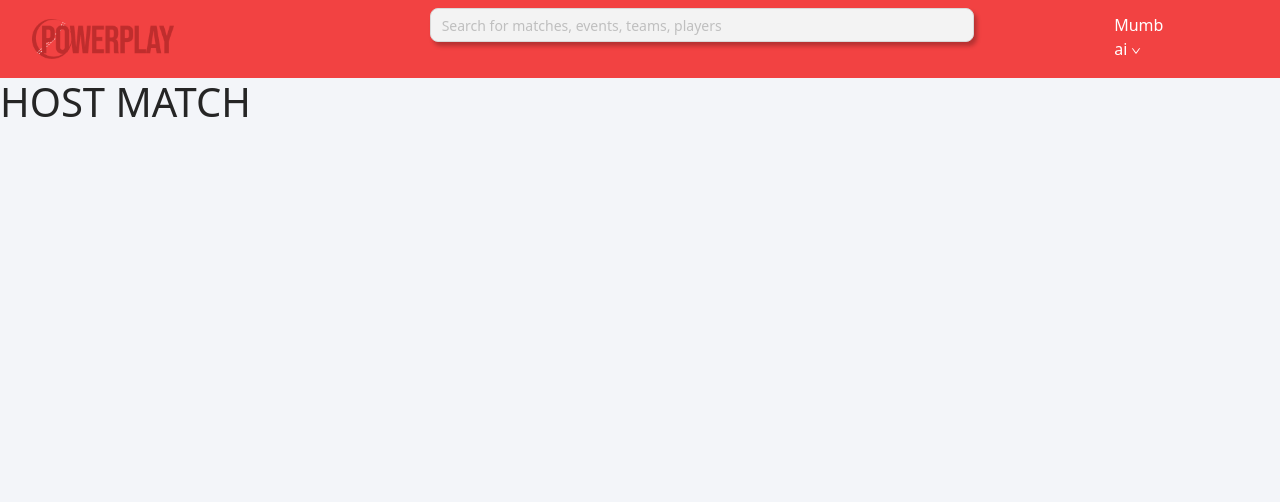
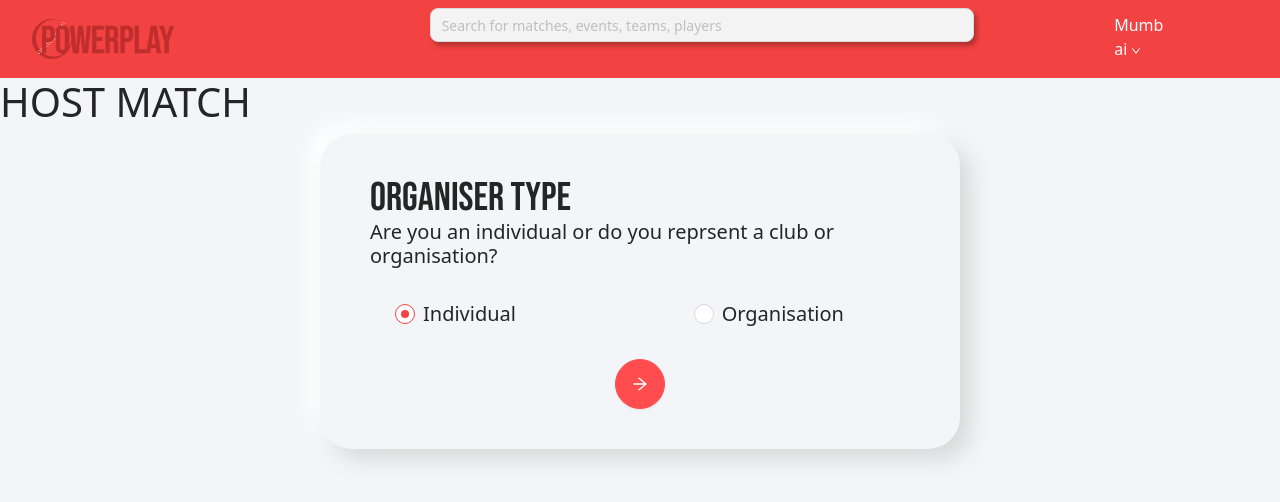
Before and after one commit to HNGP/powerplay, a React (Create React App) app: page /hostMatch in a window 1280 px wide. Shown: the top 502 px of the page. Built offline with nearby package versions, Linux system fonts and the light colour scheme.

Commit message:
host match cards

```diff
--- /dev/null
+++ b/src/components/HostmatchCard/matchCard.js
@@ -0,0 +1,22 @@
+import React from "react";
+import "./style.css";
+import { Button, Input } from "antd";
+import { ArrowRightOutlined } from "@ant-design/icons";
+
+const MatchnameCard = () => {
+  return (
+    <div className="host-match-card">
+      <h1>Match Name</h1>
+      <h5>Give your match a name, or just the team versus</h5>
+      <Input className="hostinput"></Input>
+      <Button
+        type="primary"
+        shape="circle"
+        icon={<ArrowRightOutlined />}
+        danger
+      ></Button>
+    </div>
+  );
+};
+
+export default MatchnameCard;
--- /dev/null
+++ b/src/components/HostmatchCard/organisertypeCard.js
@@ -0,0 +1,43 @@
+import React from "react";
+import { Button, Radio } from "antd";
+import { ArrowRightOutlined } from "@ant-design/icons";
+import { useState } from "react";
+
+const OrganisertypeCard = () => {
+  const [value, setValue] = useState(1);
+
+  const onChange = (e) => {
+    console.log("radio checked", e.target.value);
+    setValue(e.target.value);
+  };
+  return (
+    <div className="host-match-card">
+      <h1>Organiser type</h1>
+      <h5>Are you an individual or do you reprsent a club or organisation?</h5>
+      <Radio.Group
+        size="large"
+        onChange={onChange}
+        value={value}
+        style={{
+          marginTop: 15,
+          paddingRight: 60,
+          paddingLeft: 35,
+          marginBottom: 30,
+          display: "flex",
+          justifyContent: "space-between",
+        }}
+      >
+        <Radio value={1}>Individual</Radio>
+        <Radio value={2}>Organisation</Radio>
+      </Radio.Group>
+      <Button
+        type="primary"
+        shape="circle"
+        icon={<ArrowRightOutlined />}
+        danger
+      ></Button>
+    </div>
+  );
+};
+
+export default OrganisertypeCard;
--- /dev/null
+++ b/src/components/HostmatchCard/sportsCard.js
@@ -0,0 +1,22 @@
+import React from "react";
+import "./style.css";
+import { Button, Input } from "antd";
+import { ArrowRightOutlined } from "@ant-design/icons";
+
+const SportsnameCard = () => {
+  return (
+    <div className="host-match-card">
+      <h1>Sport</h1>
+      <h5>Which sport will be played in this match ?</h5>
+      <Input className="hostinput"></Input>
+      <Button
+        type="primary"
+        shape="circle"
+        icon={<ArrowRightOutlined />}
+        danger
+      ></Button>
+    </div>
+  );
+};
+
+export default SportsnameCard;
--- /dev/null
+++ b/src/components/HostmatchCard/style.css
@@ -0,0 +1,59 @@
+@import url("https://fonts.googleapis.com/css2?family=Bebas+Neue&family=Montserrat:ital,wght@1,500&display=swap");
+.host-match-card {
+  display: flex;
+  flex-direction: column;
+  margin: auto;
+  width: 50%;
+  border-radius: 2rem;
+  box-shadow: 11px 11px 22px #d9d9d9, -11px -11px 22px #ffffff;
+  padding: 40px;
+}
+
+.hostinput {
+  border-radius: 8px;
+  width: 90%;
+  height: 40px;
+  background: #f3f3f3;
+  border: 1.5px solid #d34f4f;
+  box-sizing: border-box;
+  border-radius: 10px;
+  margin-bottom: 30px;
+  margin-left: 10px;
+  margin-top: 10px;
+  /* width: 50vm; */
+}
+.host-match-card > h1 {
+  margin-left: 10px;
+  font-family: "Bebas Neue";
+}
+.host-match-card > h5 {
+  margin-bottom: 15px;
+  margin-top: -10px;
+  margin-left: 10px;
+  font-weight: 400;
+}
+.host-match-card > button {
+  margin: 10px;
+  width: 50px;
+  height: 50px;
+  margin: auto;
+  border-radius: 100px;
+}
+
+.ant-radio-inner,
+.ant-radio-input {
+  width: 20px;
+  height: 20px;
+}
+.ant-radio-checked .ant-radio-inner {
+  border-color: #f24242 !important ;
+}
+
+.ant-radio-checked .ant-radio-inner:after {
+  background-color: #f24242;
+}
+
+span.ant-radio + * {
+  font-size: 20px;
+  font-weight: 400;
+}
--- a/src/pages/HostMatch/index.js
+++ b/src/pages/HostMatch/index.js
@@ -1,10 +1,17 @@
 import React, { useState, useEffect } from "react";
 import "./style.css";
+import MatchnameCard from "../../components/HostmatchCard/matchCard";
+import SportsnameCard from "../../components/HostmatchCard/sportsCard";
+import OrganisertypeCard from "../../components/HostmatchCard/organisertypeCard";
 
 const HostMatch = () => {
   return (
     <div>
       <h1>HOST MATCH</h1>
+      {/* <MatchnameCard />
+      <br />
+      <SportsnameCard /> */}
+      <OrganisertypeCard />
     </div>
   );
 };
```
Also changed, not shown: 1 other file (tests, documents, lock files or other folders).
